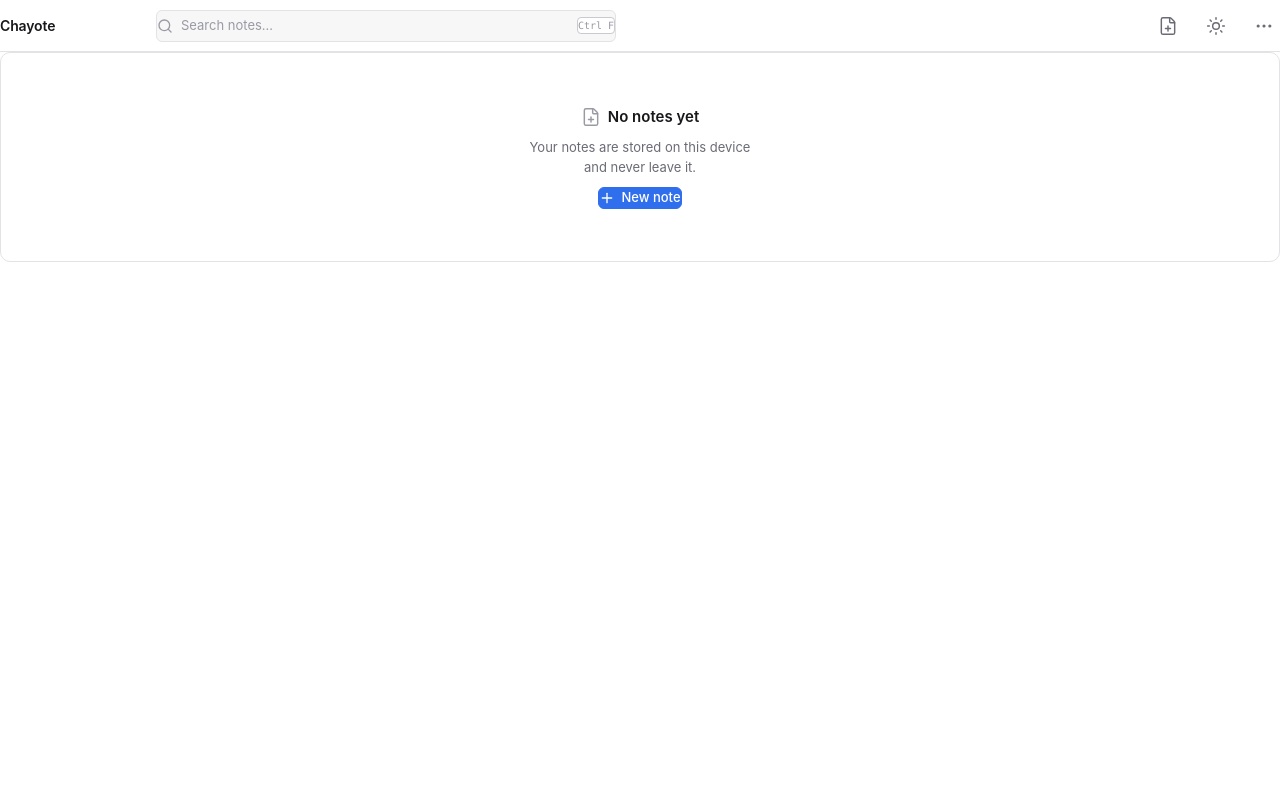
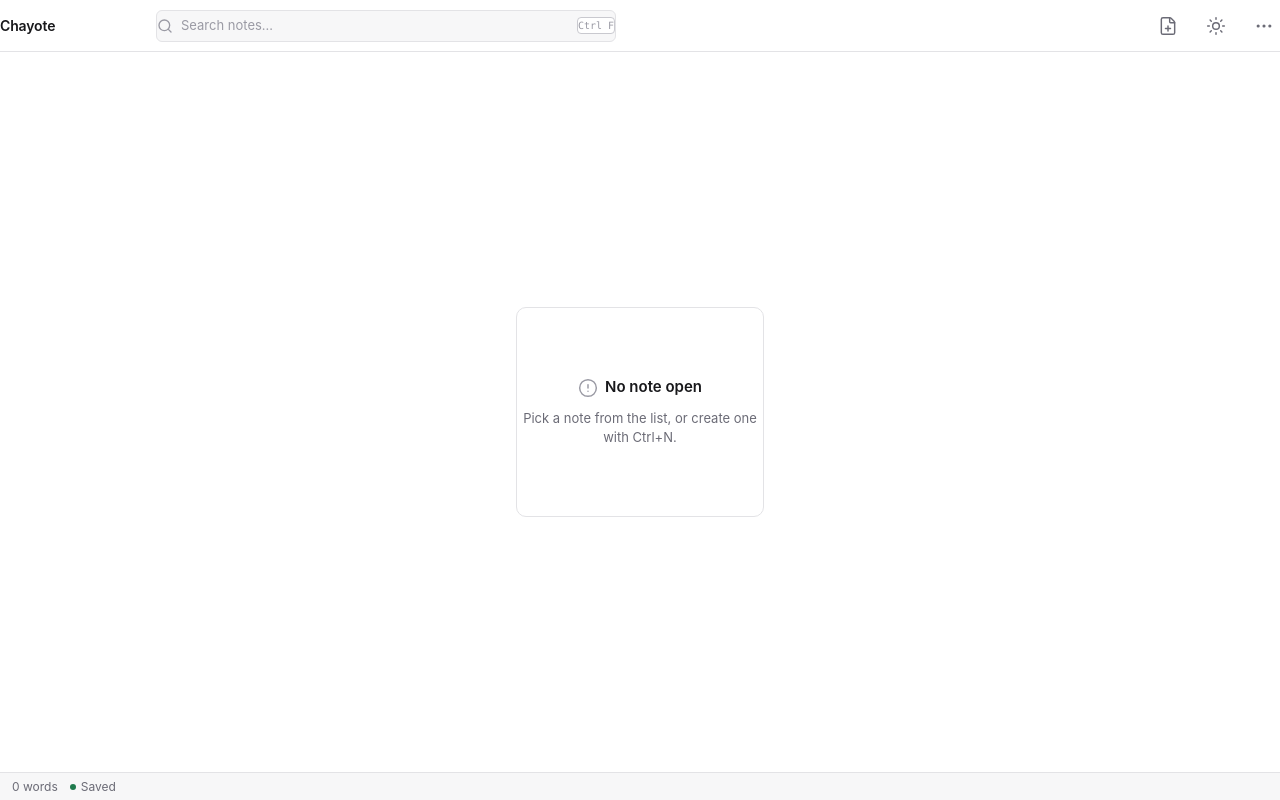
Before and after one commit to vladimirbsuir/chayote, a React (Vite) app: page / in a window 1280 px wide. Built offline with nearby package versions, Linux system fonts and the light colour scheme.

Commit message:
feat(ui): wire the editor into the shell, split out of the first-paint bundle

```diff
--- a/src/App.tsx
+++ b/src/App.tsx
@@ -1,12 +1,21 @@
-import { useEffect, useState } from 'react';
+import { Suspense, lazy, useCallback, useEffect, useState } from 'react';
 import { QueryClient, QueryClientProvider, useQuery } from '@tanstack/react-query';
 import { FilePlus, Plus } from 'lucide-react';
 import { notesApi, windowApi } from './lib/ipc';
+import { loadSettings } from './lib/settings';
 import { qk } from './queries/keys';
 import { TopBar } from './components/TopBar';
 import { EmptyState } from './components/EmptyState';
+import type { Theme } from './lib/settings';
+import type { Uuid } from './types/note';
 
-type Theme = 'light' | 'dark' | 'system';
+/* ProseMirror and TipTap together are the bulk of the bundle, and none of it is
+   needed for first paint. `02-architecture.md` §8 budgets cold launch to first
+   paint at 700 ms, so the editor is split out and fetched after the shell is on
+   screen. `import()` in `ipc.ts` already works this way for the Tauri core. */
+const EditorPane = lazy(() =>
+  import('./components/EditorPane').then((module) => ({ default: module.EditorPane })),
+);
 
 function useResolvedTheme(theme: Theme): 'light' | 'dark' {
   const [systemDark, setSystemDark] = useState(
@@ -27,12 +36,21 @@
   return theme === 'system' ? (systemDark ? 'dark' : 'light') : theme;
 }
 
+/* M2 wires the editor into the shell. The sidebar, note list, and selection model
+   are M3's; until then this shell is the top bar plus the editor, with the
+   first-launch empty state from `05-ui-ux.md` §8 shown when the database has no
+   notes at all (ADR-014). */
 function Shell() {
   const [theme, setTheme] = useState<Theme>('system');
   const [search, setSearch] = useState('');
+  const [noteId, setNoteId] = useState<Uuid | null>(null);
+  const [selectionKey, setSelectionKey] = useState('all');
   const resolved = useResolvedTheme(theme);
 
-  useQuery({ queryKey: qk.notes({ kind: 'all' }), queryFn: () => notesApi.list({ kind: 'all' }) });
+  const list = useQuery({
+    queryKey: qk.notes({ kind: 'all' }),
+    queryFn: () => notesApi.list({ kind: 'all' }),
+  });
 
   useEffect(() => {
     document.documentElement.dataset.theme = resolved;
@@ -40,7 +58,20 @@
 
   useEffect(() => {
     void windowApi.ready();
+    void loadSettings().then((settings) => {
+      setTheme(settings.theme);
+      setNoteId(settings.lastNoteId);
+      setSelectionKey(settings.lastSelection.kind);
+    });
   }, []);
+
+  const createNote = useCallback(async (): Promise<void> => {
+    const note = await notesApi.create(null);
+    setNoteId(note.id);
+    void list.refetch();
+  }, [list]);
+
+  const firstLaunch = list.data !== undefined && list.data.length === 0;
 
   return (
     <div className="flex h-full flex-col">
@@ -51,7 +82,7 @@
           /* wired in M3 */
         }}
         onNewNote={() => {
-          /* wired in M3 */
+          void createNote();
         }}
         onToggleTheme={() => {
           setTheme(resolved === 'dark' ? 'light' : 'dark');
@@ -60,7 +91,9 @@
           /* wired in M3 */
         }}
       />
-      <main className="flex-1 overflow-auto p-8">
+      <main className="flex min-h-0 flex-1">
+        {firstLaunch ? (
+          <div className="flex flex-1 items-center justify-center bg-[var(--surface)] p-8">
             <EmptyState
               title="No notes yet"
               body="Your notes are stored on this device and never leave it."
@@ -68,6 +101,9 @@
               action={
                 <button
                   type="button"
+                  onClick={() => {
+                    void createNote();
+                  }}
                   className="mt-1 flex items-center gap-[6px] rounded-[var(--r-input)] border border-[var(--accent)] bg-[var(--accent)] px-4 py-2 text-[13px] font-medium text-white"
                 >
                   <Plus className="icon i-16" aria-hidden="true" />
@@ -75,6 +111,12 @@
                 </button>
               }
             />
+          </div>
+        ) : (
+          <Suspense fallback={<div className="flex-1 bg-[var(--surface)]" />}>
+            <EditorPane noteId={noteId} selectionKey={selectionKey} />
+          </Suspense>
+        )}
       </main>
     </div>
   );
```
Lines whose indentation alone changed are shown as unchanged.
